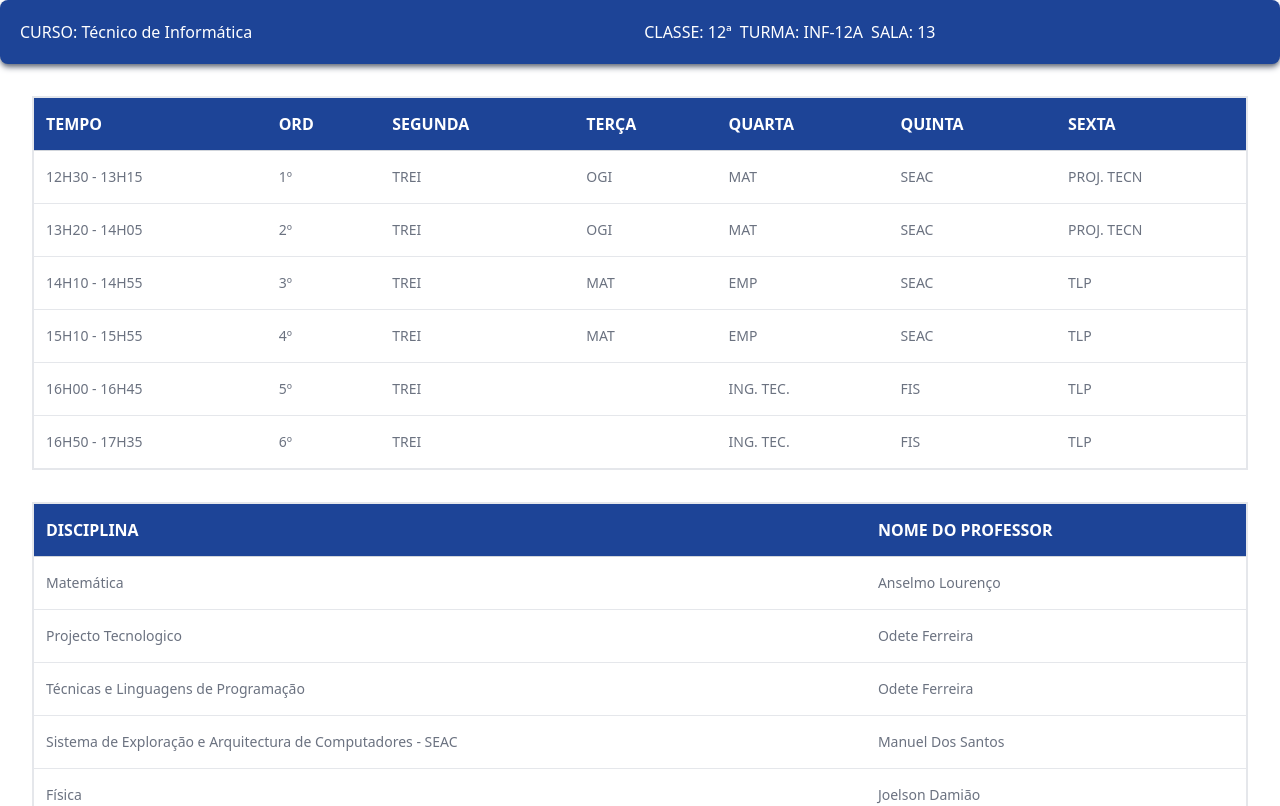
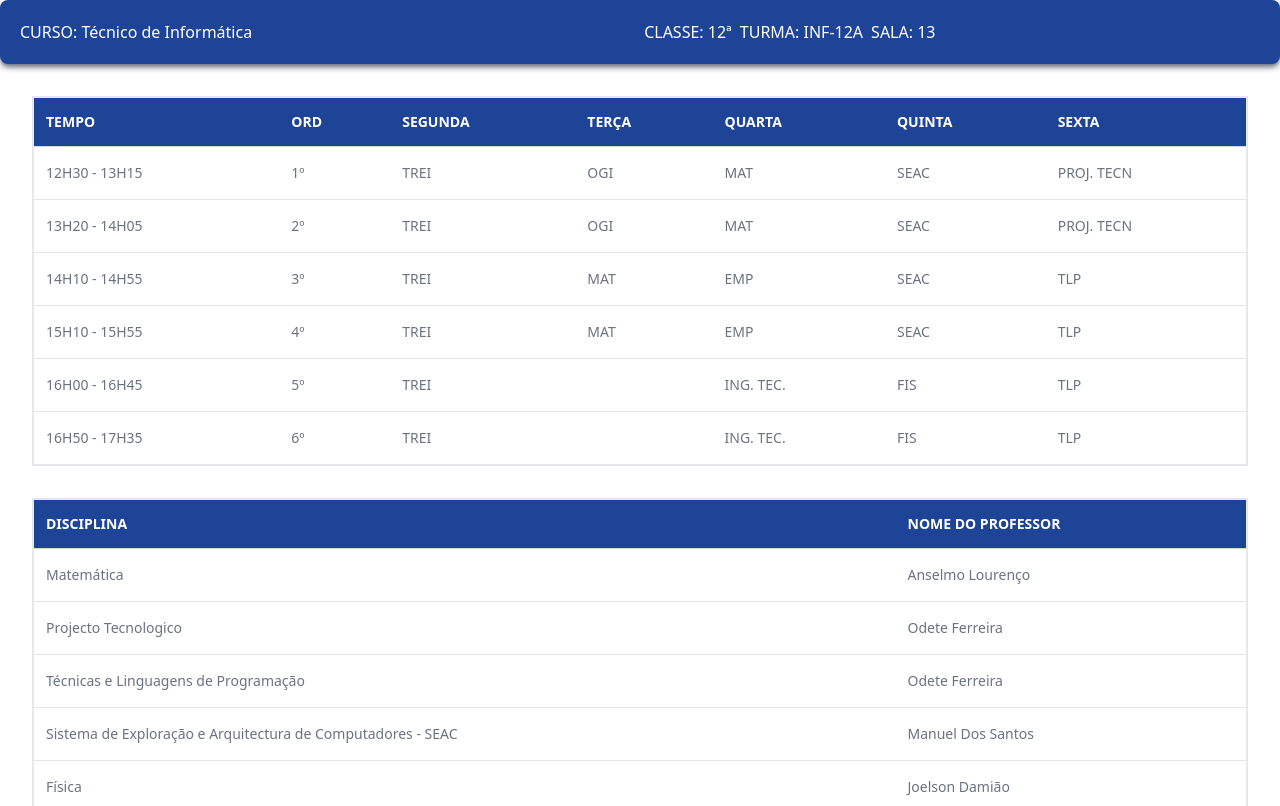
Before and after one commit to leehendrick/EduConnect-UI, a Nuxt app in the folder nuxt-app/: page /students/horario in a window 1280 px wide. Shown: the top 806 px of the page. Built offline with nearby package versions, Linux system fonts and the light colour scheme.

Commit message:
update : update horario table

```diff
--- a/nuxt-app/pages/students/horario.vue
+++ b/nuxt-app/pages/students/horario.vue
@@ -55,13 +55,13 @@ const formadores = [
             <table class="min-w-full divide-y divide-gray-300 border-2">
               <thead>
               <tr class="bg-secondary  text-white">
-                <th scope="col" class="px-3 py-3.5 text-left text-md font-extrabold ">TEMPO</th>
-                <th scope="col" class="px-3 py-3.5 text-left text-md font-extrabold ">ORD</th>
-                <th scope="col" class="px-3 py-3.5 text-left text-md font-extrabold ">SEGUNDA</th>
-                <th scope="col" class="px-3 py-3.5 text-left text-md font-extrabold ">TERÇA</th>
-                <th scope="col" class="px-3 py-3.5 text-left text-md font-extrabold ">QUARTA</th>
-                <th scope="col" class="px-3 py-3.5 text-left text-md font-extrabold ">QUINTA</th>
-                <th scope="col" class="px-3 py-3.5 text-left text-md font-extrabold ">SEXTA</th>
+                <th scope="col" class="px-3 py-3.5 text-left text-sm font-extrabold ">TEMPO</th>
+                <th scope="col" class="px-3 py-3.5 text-left text-sm font-extrabold ">ORD</th>
+                <th scope="col" class="px-3 py-3.5 text-left text-sm font-extrabold ">SEGUNDA</th>
+                <th scope="col" class="px-3 py-3.5 text-left text-sm font-extrabold ">TERÇA</th>
+                <th scope="col" class="px-3 py-3.5 text-left text-sm font-extrabold ">QUARTA</th>
+                <th scope="col" class="px-3 py-3.5 text-left text-sm font-extrabold ">QUINTA</th>
+                <th scope="col" class="px-3 py-3.5 text-left text-sm font-extrabold ">SEXTA</th>
               </tr>
               </thead>
               <tbody class="divide-y divide-gray-200">
@@ -88,8 +88,8 @@ const formadores = [
           <table class="min-w-full divide-y divide-gray-300 border-2">
             <thead>
             <tr class="bg-secondary  text-white">
-              <th scope="col" class="px-3 py-3.5 text-left text-md font-extrabold ">DISCIPLINA</th>
-              <th scope="col" class="px-3 py-3.5 text-left text-md font-extrabold ">NOME DO PROFESSOR</th>
+              <th scope="col" class="px-3 py-3.5 text-left text-sm font-extrabold ">DISCIPLINA</th>
+              <th scope="col" class="px-3 py-3.5 text-left text-sm font-extrabold ">NOME DO PROFESSOR</th>
             </tr>
             </thead>
             <tbody class="divide-y divide-gray-200">
```
